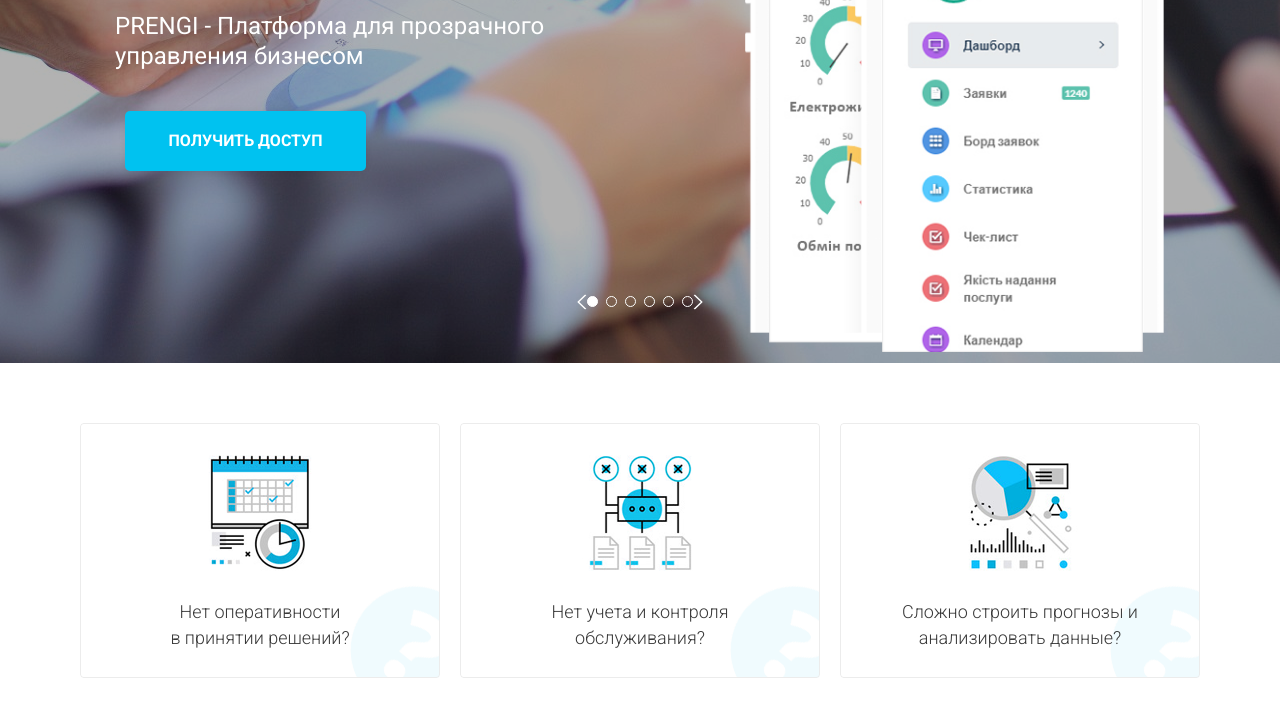
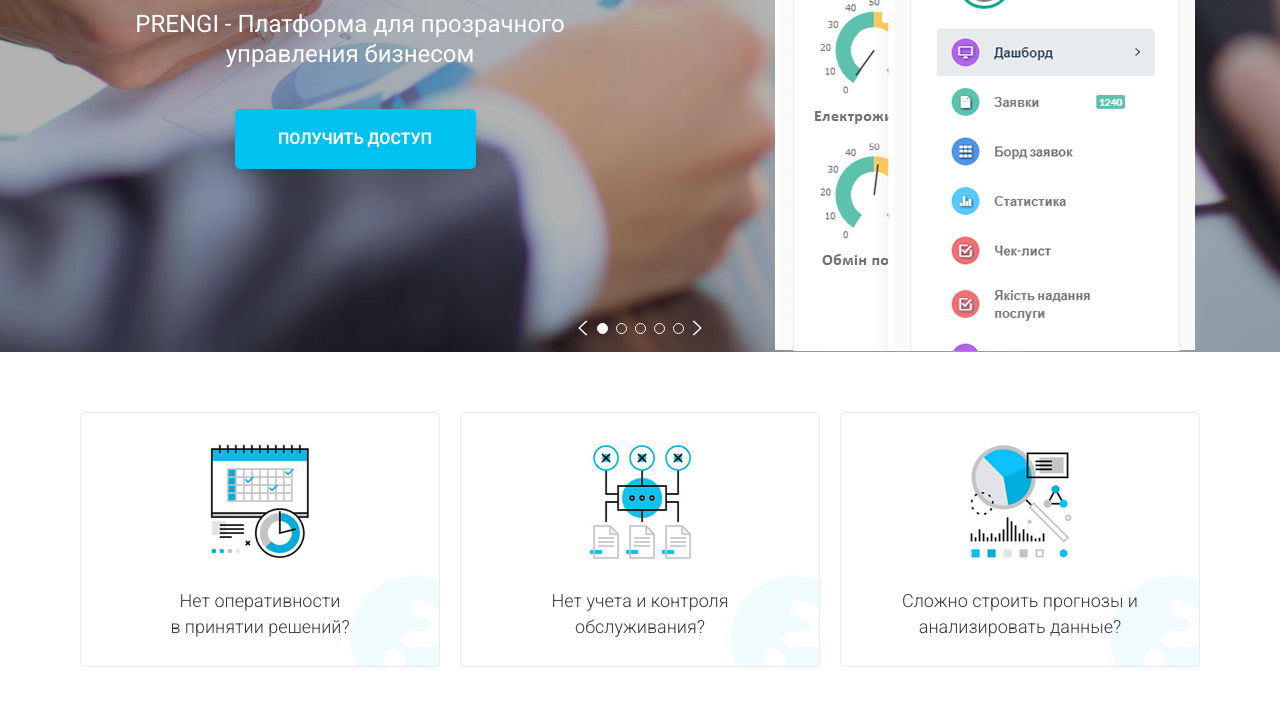
Before and after one commit to Markezon/prengi, a website: page src/index.html in a window 1280 px wide. Shown: the part 424-1148 px from the top of the page. Drawn offline with nearby package versions, Linux system fonts and the light colour scheme.

Commit message:
add Right normal SWIPER for PROMO section

```diff
--- a/src/index.html
+++ b/src/index.html
@@ -144,9 +144,9 @@
 
 			<div class="slider-container">
 
-				<div class="swiper">
-					<div class="swiper-wrapper">
-						<div class="swiper-slide card">
+				<div class="swiper1">
+					<div class="swiper-wrapper1">
+						<div class="swiper-slide1">
 							<div class="promo__descr">
 								<div class="promo__title">
 									Управляй своим бизнесом через Smartphone
@@ -159,7 +159,7 @@
 							<img src="img/promo/phone.png" class="promo__img" alt="phone">
 						</div>
 
-						<div class="swiper-slide card">
+						<div class="swiper-slide1">
 							<div class="promo__descr">
 								<div class="promo__title">
 									Управляй своим бизнесом через Smartphone
@@ -172,7 +172,7 @@
 							<img src="img/promo/phone.png" class="promo__img" alt="phone">
 						</div>
 
-						<div class="swiper-slide card">
+						<div class="swiper-slide1">
 							<div class="promo__descr">
 								<div class="promo__title">
 									Управляй своим бизнесом через Smartphone
@@ -185,7 +185,7 @@
 							<img src="img/promo/phone.png" class="promo__img" alt="phone">
 						</div>
 
-						<div class="swiper-slide card">
+						<div class="swiper-slide1">
 							<div class="promo__descr">
 								<div class="promo__title">
 									Управляй своим бизнесом через Smartphone
@@ -198,7 +198,7 @@
 							<img src="img/promo/phone.png" class="promo__img" alt="phone">
 						</div>
 
-						<div class="swiper-slide card">
+						<div class="swiper-slide1">
 							<div class="promo__descr">
 								<div class="promo__title">
 									Управляй своим бизнесом через Smartphone
@@ -214,11 +214,12 @@
 					<div class="swiper-pagination"></div>
 					<div class="slider-bottom">
 						<div class="slider-buttons">
-							<button class="swiper-button-prev"></button>
-							<button class="swiper-button-next"></button>
+							<button class="swiper-button-prev1"></button>
+							<button class="swiper-button-next1"></button>
 						</div>
 					</div>
 				</div>
+
 			</div>
 		</div>
 	</section>
@@ -301,14 +302,10 @@
 				</div>
 			</div>
 
-
-
 			<div class="swiper swiper2">
 
+				<div class="swiper-wrapper">
 
-				<!-- Additional required wrapper -->
-				<div class="swiper-wrapper">
-				  <!-- Slides -->
 				  <div class="swiper-slide"><img src="img/decision/mac.png" alt="mac"></div>
 				  <div class="swiper-slide"><img src="img/decision/mac.png" alt="mac"></div>
 				  <div class="swiper-slide"><img src="img/decision/mac.png" alt="mac"></div>
@@ -321,13 +318,6 @@
 				<div class="swiper-button-next"></div>
 
 			</div>
-
-
-
-
-
-
-
 
 		</div>
 	</section>
@@ -380,8 +370,10 @@
 
 	<section class="start">
 		<div class="container">
-			<div class="start__title title">
-				Варианты развертывания<br>Ваших данных
+			<div class="start__wrapper1">
+				<div class="start__title title">
+					Варианты развертывания<br>Ваших данных
+				</div>
 			</div>
 			<div class="start__wrapper">
 				<div class="start__item cloud">
--- a/src/js/script.js
+++ b/src/js/script.js
@@ -62,26 +62,27 @@
 
 //slider
 
-const slider = document.querySelector('.swiper-container');
+const swiper1 = new Swiper('.swiper1', {
+  // Optional parameters
+  loop: true,
+  slidesPerView: 1,
+  spaceBetween: 50,
+  slideClass: 'swiper-slide1',
+  wrapperClass: 'swiper-wrapper1',
 
-let swiper = new Swiper('.swiper', {
-  slidesPerView: 1,
-  loop: true,
+
+  // If we need pagination
   pagination: {
     el: '.swiper-pagination',
     clickable: true,
   },
+
+  // Navigation arrows
   navigation: {
-    nextEl: '.swiper-button-next',
-    prevEl: '.swiper-button-prev',
+    nextEl: '.swiper-button-next1',
+    prevEl: '.swiper-button-prev1',
   },
-/*   breakpoints: {
-    992: {
-      slidesPerView: 1,
-      centeredSlides: true,
-      spaceBetween: 50,
-    }
-  }, */
+
 });
 
 const swiper2 = new Swiper('.swiper2', {
--- a/src/sass/blocks/_promo.scss
+++ b/src/sass/blocks/_promo.scss
@@ -1,6 +1,6 @@
 .promo {
 	margin-top: 10px;
-    height: 700px;
+    height: 689px;
 	background: url(../../img/promo/promo_bg.png) center (center/cover) no-repeat;
 	&__wrapper {
 		padding-top: 25px;
@@ -23,7 +23,8 @@
 		color: #ffffff;
 	}
 	&__img {
-		height: 569px;
+		width: 434px;
+		height: 589px;
 	}
 	&__btn {
 		margin-top: 40px;
@@ -32,20 +33,43 @@
 	button {
 		outline: none;
 	}
+}
+
 
 .slider-container {
-		margin-top: 41px;
+	margin-top: 28px;
 }
 
-	.swiper-slide.card {
+.swiper1 {
+    position: relative;
+    overflow: hidden;
+    width: 100%;
+    text-align: center;
+    padding: 0 15px;
+    margin: 0 auto;
+}
+
+.swiper-wrapper1 {
+    display: flex;
+    width: 100%;
+    height: 570px;
+}
+
+.swiper-slide1 {
 	display: grid;
 	grid-template-columns: 530px 420px;
 	justify-content: space-between;
+	flex-shrink: 0;
 }
 
-	.swiper-pagination.swiper-pagination-clickable.swiper-pagination-bullets.swiper-pagination-horizontal {
+/* 	.swiper-pagination.swiper-pagination-clickable.swiper-pagination-bullets.swiper-pagination-horizontal {
 	bottom: 68px;
-	}
+} */
+
+
+
+/// Pagination
+
 
 .swiper-pagination-bullet {
 	width: 11px;
@@ -62,24 +86,14 @@
 
 
 
+
+
+
 //swiper buttons
 
-	.card {
-		padding: 30px;
-		min-height: 300px;
-		color: #111;
-		font-size: 16px;
-	}
 
-	.slider-container {
-		max-width: 100%;
-		padding: 0 15px;
-		position: relative;
-		margin: 0 auto;
-	}
-
-	.swiper-button-prev,
-	.swiper-button-next {
+.swiper-button-prev1,
+.swiper-button-next1 {
 	background-color: rgba($color: #ffffff, $alpha: 0.0);
 	width: 16px;
 	height: 16px;
@@ -91,31 +105,26 @@
 	position: static;
 }
 
-	.swiper-button-prev::after,
-	.swiper-button-next::after {
+.swiper-button-prev1::after,
+.swiper-button-next1::after {
+	content: '';
 	display: none;
 }
 
-	.swiper-button-prev {
+.swiper-button-prev1 {
+	position: absolute;
+	left: -65px;
+    top: 30px;
+    transform: translateY(50%);
 	background-image: url("../../icons/left.svg");
-		&:hover {
-			transition: all 0.5s;
-			transform: scale(1.2);
-		}
 }
 
-	.swiper-button-next {
+.swiper-button-next1 {
+	right: -65px;
+	top: 30px;
+    transform: translateY(50%);
+    position: absolute;
 	background-image: url("../../icons/right.svg");
-		margin-left: 100px;
-		&:hover {
-			transition: all 0.5s;
-			transform: scale(1.2);
-		}
-	}
-
-	.slider-buttons {
-		display: flex;
-		align-items: center;
 }
 
 .slider-bottom {
@@ -130,10 +139,29 @@
 
 .slider-buttons {
 	display: flex;
+	align-items: center;
 	justify-content: center;
 }
 
+
+
+
+
+
+.swiper-slide1.card {
+	display: grid;
+	grid-template-columns: 530px 420px;
+	justify-content: space-between;
 }
+
+.card {
+	padding: 30px;
+	min-height: 300px;
+	color: #111;
+	font-size: 16px;
+}
+
+
 
 
 
--- a/src/sass/blocks/_start.scss
+++ b/src/sass/blocks/_start.scss
@@ -1,4 +1,5 @@
 .start {
+    position: relative;
     min-height: 580px;
     background: url(../../img/start/start_bg.png) center (center/cover) no-repeat;
     &__wrapper {
@@ -6,10 +7,14 @@
         grid-template-columns: repeat(2, 570px);
         grid-template-rows: 580px;
     }
+    &__wrapper1 {
+        position: absolute;
+        width: 100%;
+        display: flex;
+        justify-content: center;
+    }
     &__title {
         padding-top: 80px;
-        display: block;
-        width: 100%;
         text-align: center;
         font-size: 30px;
         line-height: 35px;
--- a/src/sass/style.scss
+++ b/src/sass/style.scss
@@ -11,6 +11,7 @@
 }
 
 .container {
+    position: relative;
     width: 1140px;
     margin: 0 auto;
 }
```
Also changed, not shown: dist/css/style.min.css, dist/index.html, dist/js/script.js, src/css/style.min.css, 1 other file. Lines whose indentation alone changed are shown as unchanged.
